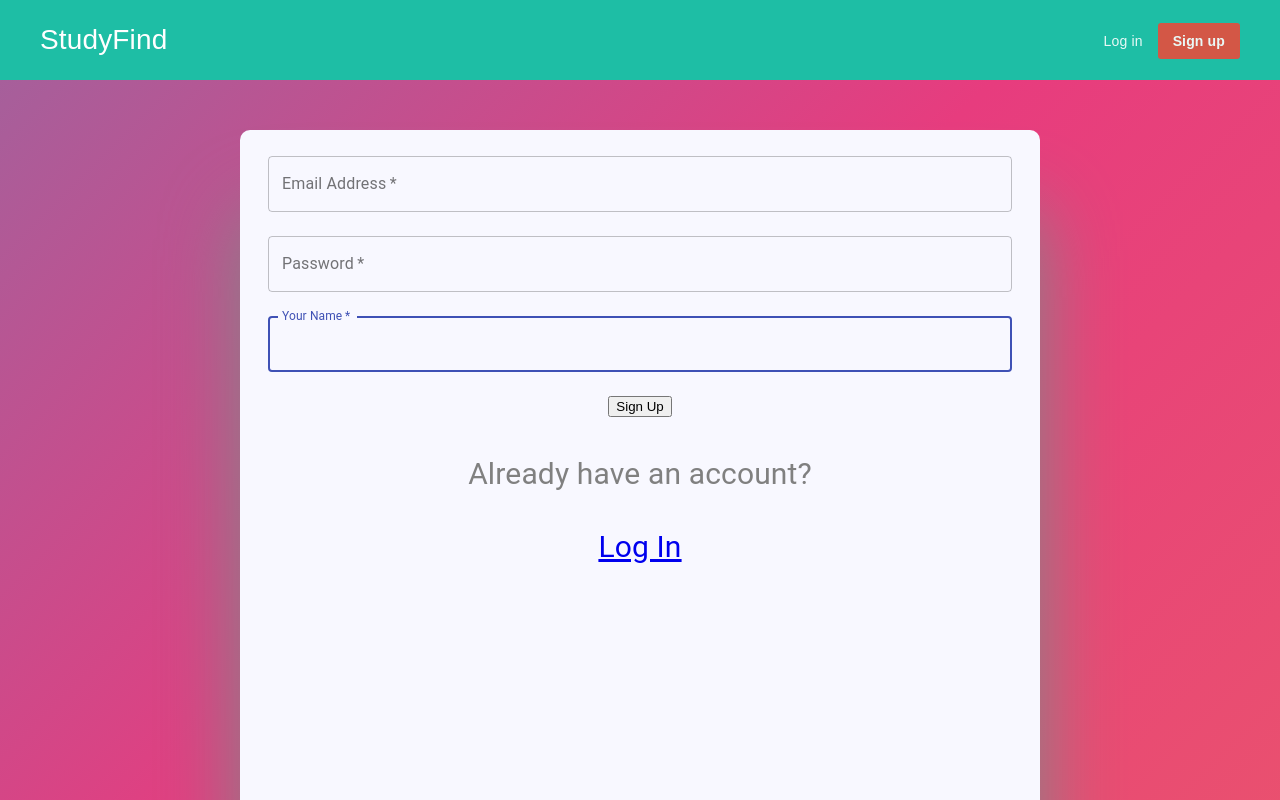
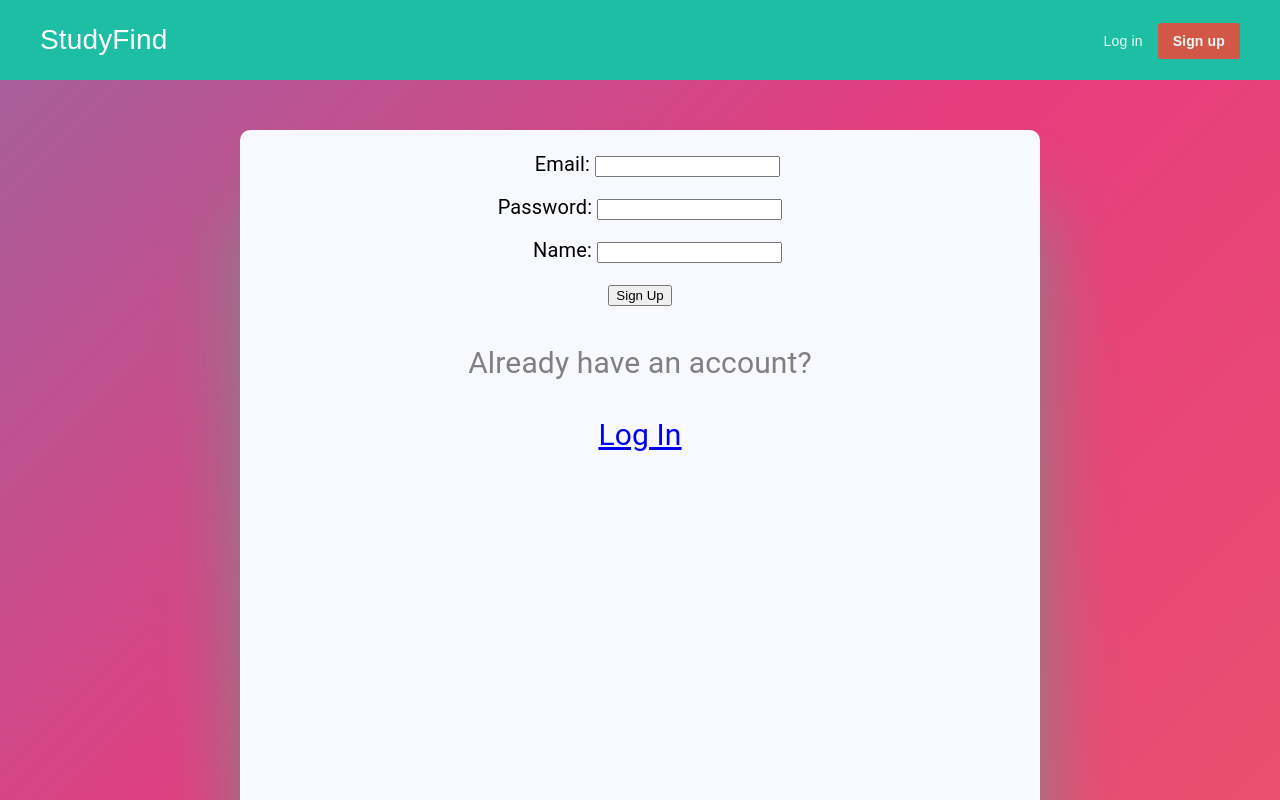
Before and after one commit to zren1996813/Studyfind-chat, a React (Create React App) app: page /signup in a window 1280 px wide. Shown: the top 800 px of the page. Built offline with nearby package versions, Linux system fonts and the light colour scheme.

Commit message:
modify the login according to the login2 in data-handling branch

```diff
--- a/src/Pages/Signup/Signup.css
+++ b/src/Pages/Signup/Signup.css
@@ -92,3 +92,13 @@ border-radius: 10px;
     display: flex;
     margin-left: 150px;
   }
+.signUpText {
+    color: black;
+    font-size: 20px;
+    margin-left:35px;
+}
+.passwordField{
+    color: black;
+    font-size: 20px;
+    margin-left:0px;
+}
--- a/src/Pages/Signup/Signup.js
+++ b/src/Pages/Signup/Signup.js
@@ -1,125 +1,87 @@
-import React, {Component} from 'react';
-import {Link} from 'react-router-dom';
+import React, {useState, Component} from 'react';
 import "./Signup.css";
 import firebase from "../../Services/firebase";
-import {Card} from 'react-bootstrap'
+import {Card} from 'react-bootstrap';
+import {
+    Link
+  } from 'react-router-dom';
 
 import CssBaseline from '@material-ui/core/CssBaseline';
 import TextField from '@material-ui/core/TextField';
 import LoginString from '../Login/LoginString';
 import Header from '../../Components/Header';
-export default class Signup extends Component{
+export default function Signup({history}){
 
-    state = {
-            email:"",
-            password:"",
-            name:"",
-            error:null
+    const [inputs,setInputs] = useState({
+        email: '',
+        password: '',
+        name: '',
+    });
+
+    const handleInput = event => {
+        setInputs({...inputs, [event.target.id]: event.target.value});
     }
-
-    handleChange = (event) => {
-        this.setState({
-            [event.target.name]: event.target.value
-        });
-    }
-    handleSubmit = async (event) => {
-        const {name,password,email} = this.state;
-        event.preventDefault();
-        try{
-            firebase.auth().createUserWithEmailAndPassword(email, password)
-            .then(async result =>{
+    const handleSubmit = event => {
+        firebase.auth().createUserWithEmailAndPassword(inputs.email, inputs.password)
+            .then(data => {
+                alert("Sign up successful!");
+                const uid = data.user.uid;
                 firebase.firestore().collection('users')
                 .add({
-                    name,
-                    id:result.user.uid,
+                    name: inputs.name,
+                    id: uid,
                     URL:'',
                     messages:[{notificationId:"", number:0}]
                 }).then((docRef)=>{
-                    this.setState({
-                        name:'',
-                        password:'',
-                        url:'',
-                    });
-                    this.props.history.push("/chat")
+                    history.push("/chat")
                 })
                 .catch((error)=>{
-                    console.error("Error adding document",error)
+                    console.error("Error adding document",error);
+                    console.log(error);
                 })
             })
-        }
-        // Todo: the error parts
-        catch(error){
-            this.setState({
-                error: "error"
+            .catch(error => {
+                alert("Eroor occured: " + error.message);
             })
     }
-    }
-    render(){
-        const Signinsee = {
-            display: 'flex',
-            flexDirection: 'column',
-            alignItems: 'center',
-            color: 'White',
-            backgroundColor: '#1ebea5',
-            width: '100%',
-            boxShadow: '0 5px 5px #808888',
-            height: '10rem',
-            paddingTop: '48px',
-            opacity: '0.5',
-            borderBottom: '5px solid green',
-        }
+
 
     return(
-
         <div>
             <Header/>
             <CssBaseline/>
             <Card className='formacontrooutside'>
-                    <form className = "customform" noValidate onSubmit={this.handleSubmit}>
+                <form className = "customform">
 
-                        <TextField
-                        variant='outlined'
-                        margin='normal'
-                        required
-                        fullWidth
+                <div>
+                    <label className='signUpText'> Email: </label>
+                        <input
                         id="email"
-                        label="Email Address"
-                        name="email"
-                        autoComplete="email"
-                        autoFocus
-                        onChange={this.handleChange}
-                        value={this.state.email}
+                        type="text"
+                        value={inputs.email}
+                        onChange={handleInput}
                         />
-
-                    <TextField
-                        variant='outlined'
-                        margin='normal'
-                        required
-                        fullWidth
+                </div>
+                <div>
+                    <label className='passwordField'> Password: </label>
+                        <input
                         id="password"
-                        label="Password"
-                        name="password"
                         type="password"
-                        autoComplete="current-password"
-                        autoFocus
-                        onChange={this.handleChange}
-                        value={this.state.password}
+                        value={inputs.password}
+                        onChange={handleInput}
                         />
-                    <TextField
-                        variant='outlined'
-                        margin='normal'
-                        required
-                        fullWidth
+                </div>
+                <div>
+                    <label className='signUpText'> Name: </label>
+                        <input
                         id="name"
-                        label="Your Name"
-                        name="name"
-                        autoComplete="name"
-                        autoFocus
-                        onChange={this.handleChange}
-                        value={this.state.name}
+                        type="text"
+                        value={inputs.name}
+                        onChange={handleInput}
                         />
+                </div>
                 <div className="CenterAlignItems">
-                        <button class="button1" type="submit">
+                    <button onClick={handleSubmit}>
                         <span>Sign Up</span>
                     </button>
                 </div>
@@ -129,14 +91,8 @@ export default class Signup extends Component{
                         Log In
                     </Link>
                 </div>
-                    <div className="error">
-                        <p id='1' style={{color:'red'}}>
-
-                        </p>
-                    </div>
                 </form>
             </Card>
         </div>
     )
 }
-}
```
Lines whose indentation alone changed are shown as unchanged.
